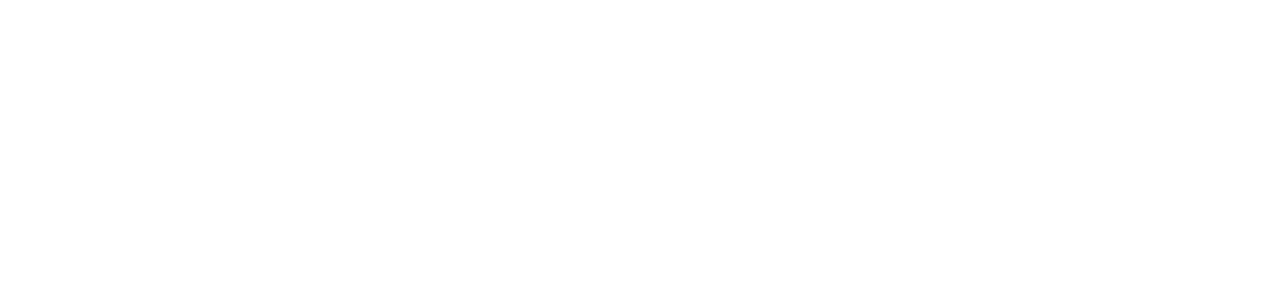
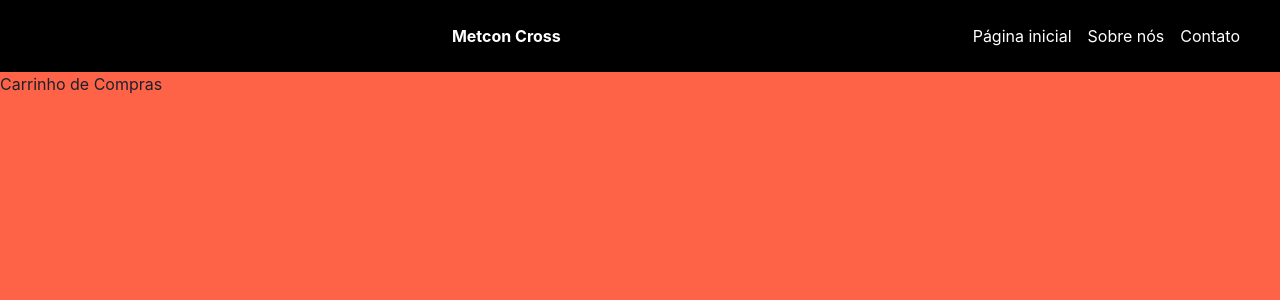
Before and after one commit to AdrianFadiga/e-commerce-frontend, a React (Vite) app: page /cart in a window 1280 px wide. Before the commit this address had no page. Shown: the top 300 px of the page. Built offline with nearby package versions, Linux system fonts and the light colour scheme.

Commit message:
feat: page shopping_cart

```diff
--- a/src/App.tsx
+++ b/src/App.tsx
@@ -2,6 +2,7 @@
 import { Route, Routes } from 'react-router-dom';
 import { ChakraProvider } from '@chakra-ui/react';
 import Login from './pages/Login';
+import ShoppingCart from './pages/ShoppingCart';
 
 function App() {
 
@@ -11,6 +12,7 @@
         <Route path="/" element={<Home />} />
         <Route path="/home" element={<Home />} />
         <Route path="/login" element={<Login />} />
+        <Route path="/cart" element={<ShoppingCart />} />
       </Routes>
     </ChakraProvider>
   );
--- /dev/null
+++ b/src/pages/ShoppingCart/index.tsx
@@ -0,0 +1,11 @@
+import CustomerPage from '../../components/CustomerPage';
+
+const ShoppingCart = () => {
+  return (
+    <CustomerPage>
+      <h1>Carrinho de Compras</h1>
+    </CustomerPage>
+  );
+};
+
+export default ShoppingCart;
```
